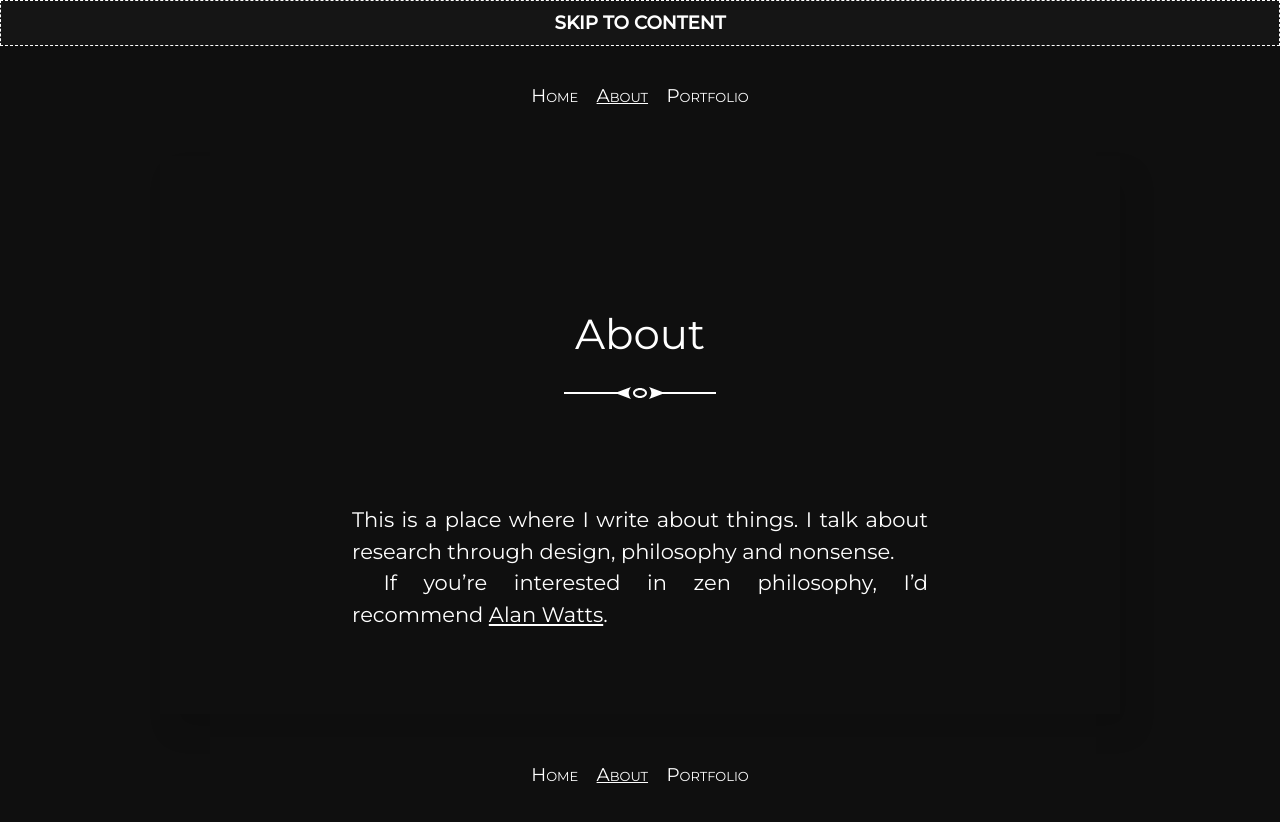
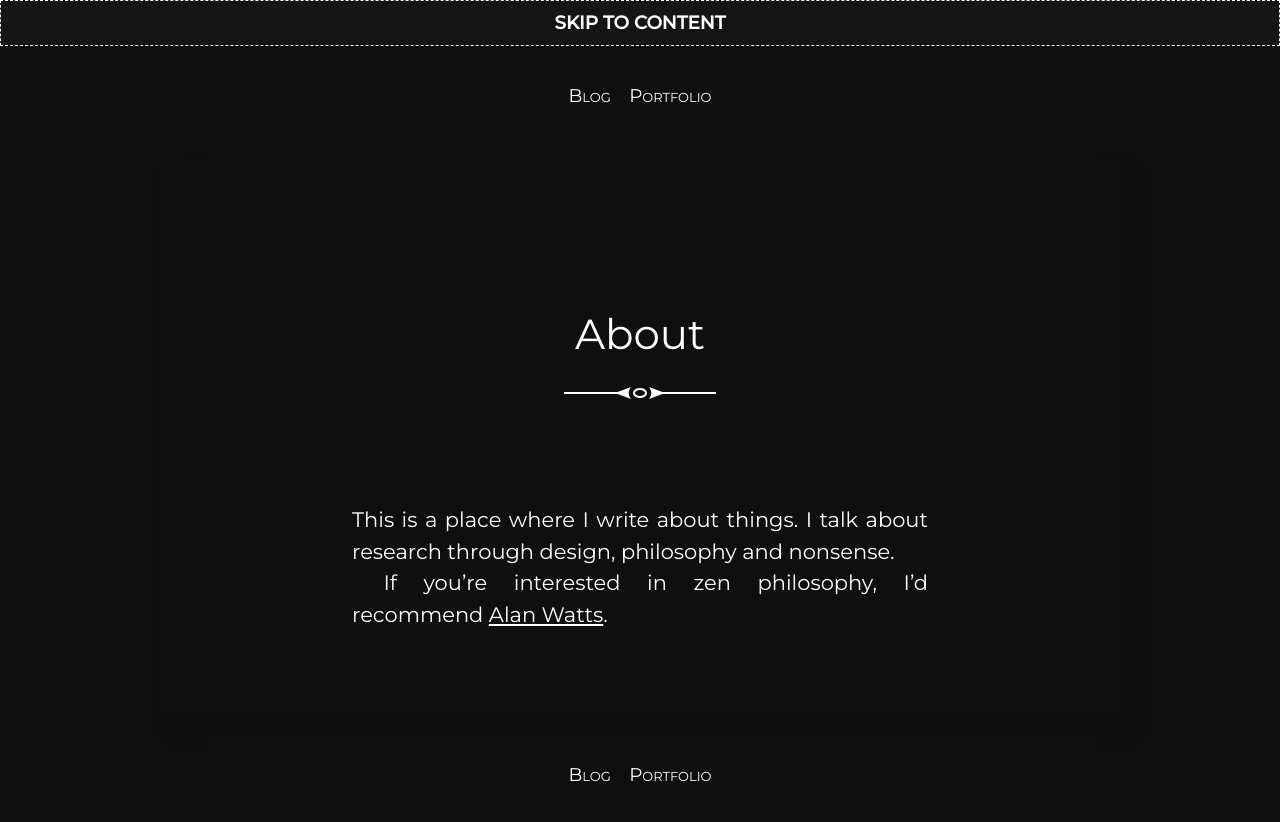
Before and after one commit to halcha/blog, a Jekyll site: the page built from about.md, in a window 1280 px wide. Shown: the top 822 px of the page. Built offline with Jekyll 4.4.1, drawn with Linux system fonts in a browser that asks for light colours.

Commit message:
IA fixes

```diff
--- a/_config.yml
+++ b/_config.yml
@@ -22,10 +22,10 @@ title: Sam's Spot
 email: sammchall@gmail.com
 description: >- # this means to ignore newlines until "baseurl:"
   This is a place where I write about things.
-baseurl: "/blog" # the subpath of your site, e.g. /blog
+# baseurl: "/blog" # the subpath of your site, e.g. /blog
 url: "https://halcha.github.io" # the base hostname & protocol for your site, e.g. http://example.com
 # twitter_username: jekyllrb
-# github_username:  halcha
+github_username:  halcha
 
 # Build settings
 markdown: kramdown
--- a/_data/menu.yml
+++ b/_data/menu.yml
@@ -1,5 +1,2 @@
-- title: About
-  url: /about.html
-
 - title: Portfolio
   url: https://halcha.github.io
--- a/_includes/menu.html
+++ b/_includes/menu.html
@@ -5,7 +5,7 @@
     <ul>
       <li>
         <a href="{{ '/' | prepend: site.baseurl }}">
-          Home
+          Blog
         </a>
       </li>
     {% for item in site.data.menu %}
```
